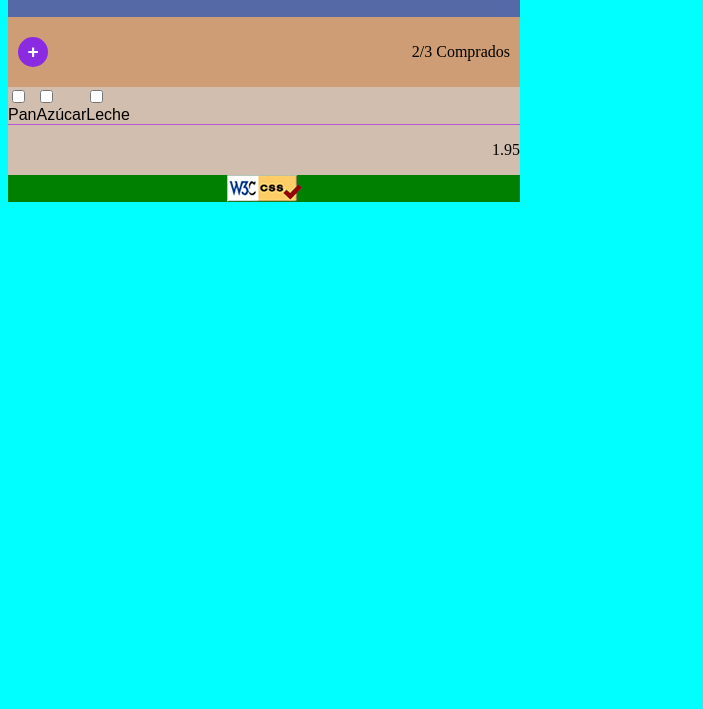
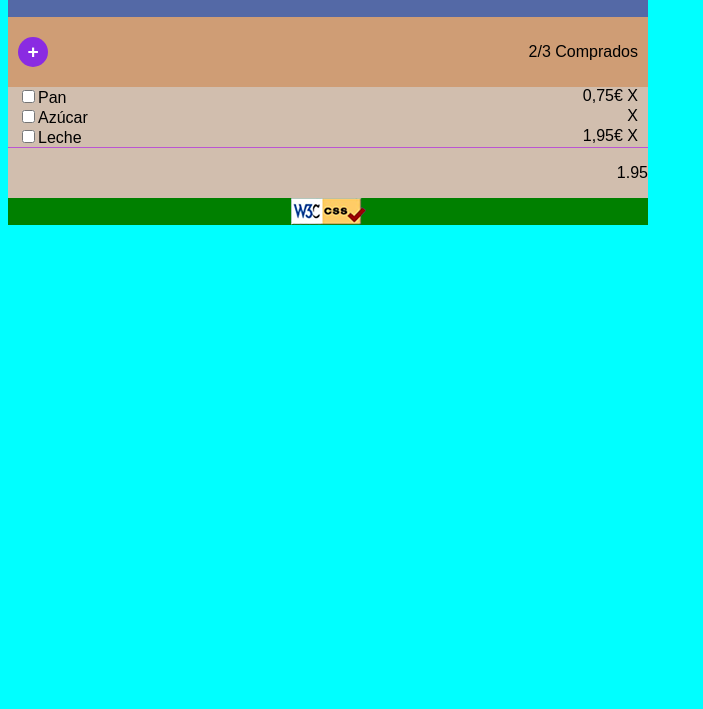
Before and after one commit to rocioRichi/202301-W1-CH3-Rocio-Ricciardiello, a website: page index.html in a window 1280 px wide. Shown: the part 91-800 px from the top of the page, without its empty margins (0-703 px from the left). Drawn offline with Linux system fonts and the light colour scheme.

Commit message:
align list of products

```diff
--- a/css/styles.css
+++ b/css/styles.css
@@ -3,7 +3,8 @@
 }
 body {
   background-color: aqua;
-  width: 40%;
+  width: 50%;
+  font-family: Arial, Helvetica, sans-serif;
 }
 h1 {
   font-family: Arial, Helvetica, sans-serif;
@@ -43,9 +44,6 @@ nav {
   padding: 10px;
 }
 
-input {
-  display: block;
-}
 main {
   background-color: #d1beae;
   border-bottom: 1px solid mediumorchid;
@@ -67,3 +65,9 @@ header > ul > li {
   display: flex;
   display: inline;
 }
+article {
+  display: flex;
+  justify-content: space-between;
+  padding-left: 10px;
+  padding-right: 10px;
+}
--- a/index.html
+++ b/index.html
@@ -24,16 +24,17 @@
 
 
   </header>
+  <nav>
+    <button>+</button>
+    <p>2/3 Comprados</p>
+  </nav>
   <main>
-    <nav>
-      <button>+</button>
-      <p>2/3 Comprados</p>
-    </nav>
-    <ul>
-      <li><label><input type="checkbox" name="" id="">Pan</li></label>
-      <li><input type="checkbox" name="" id="">Azúcar</li>
-      <li><input type="checkbox" name="" id="">Leche</li>
-    </ul>
+
+
+    <article><label><input type="checkbox" name="" id="">Pan</label> <span>0,75€ X</span></article>
+    <article><label><input type="checkbox" name="" id="">Azúcar</label> <span> X</span></article>
+    <article><label><input type="checkbox" name="" id="">Leche</label> <span>1,95€ X</span></article>
+
 
   </main>
   <section>
```
